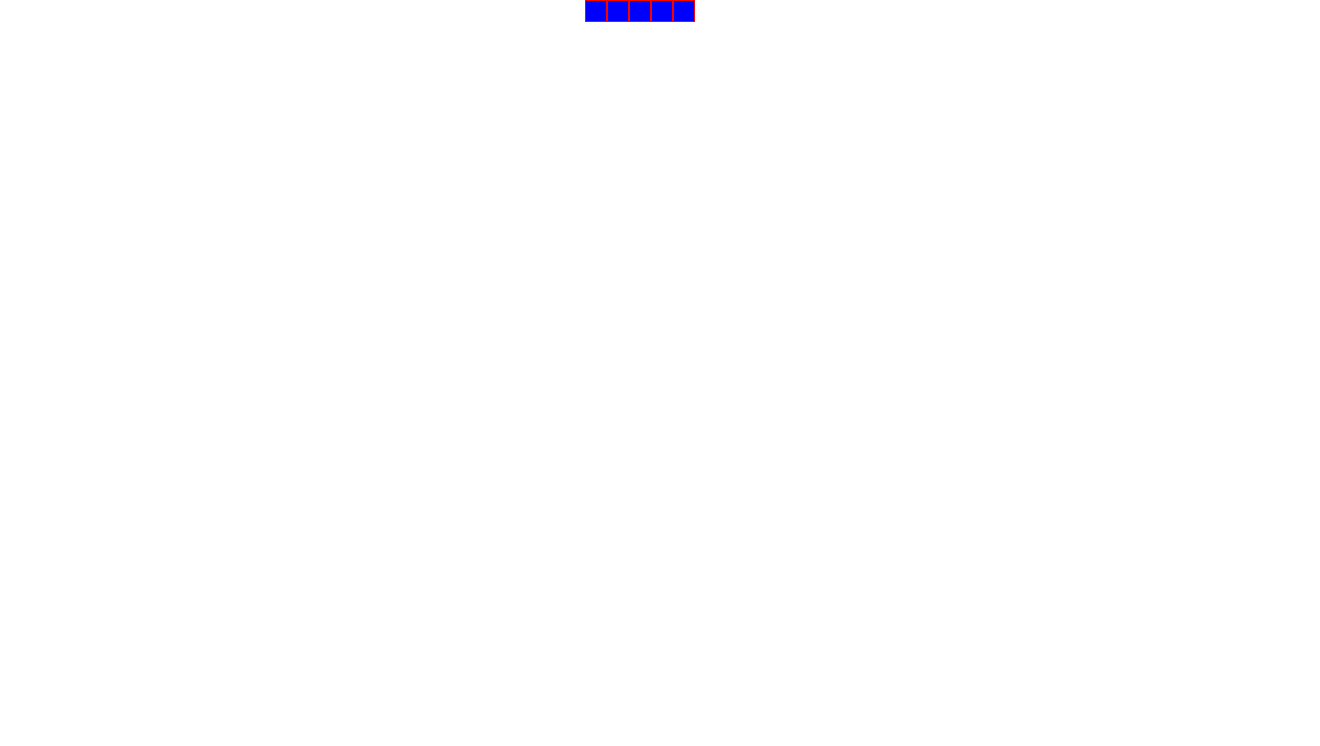
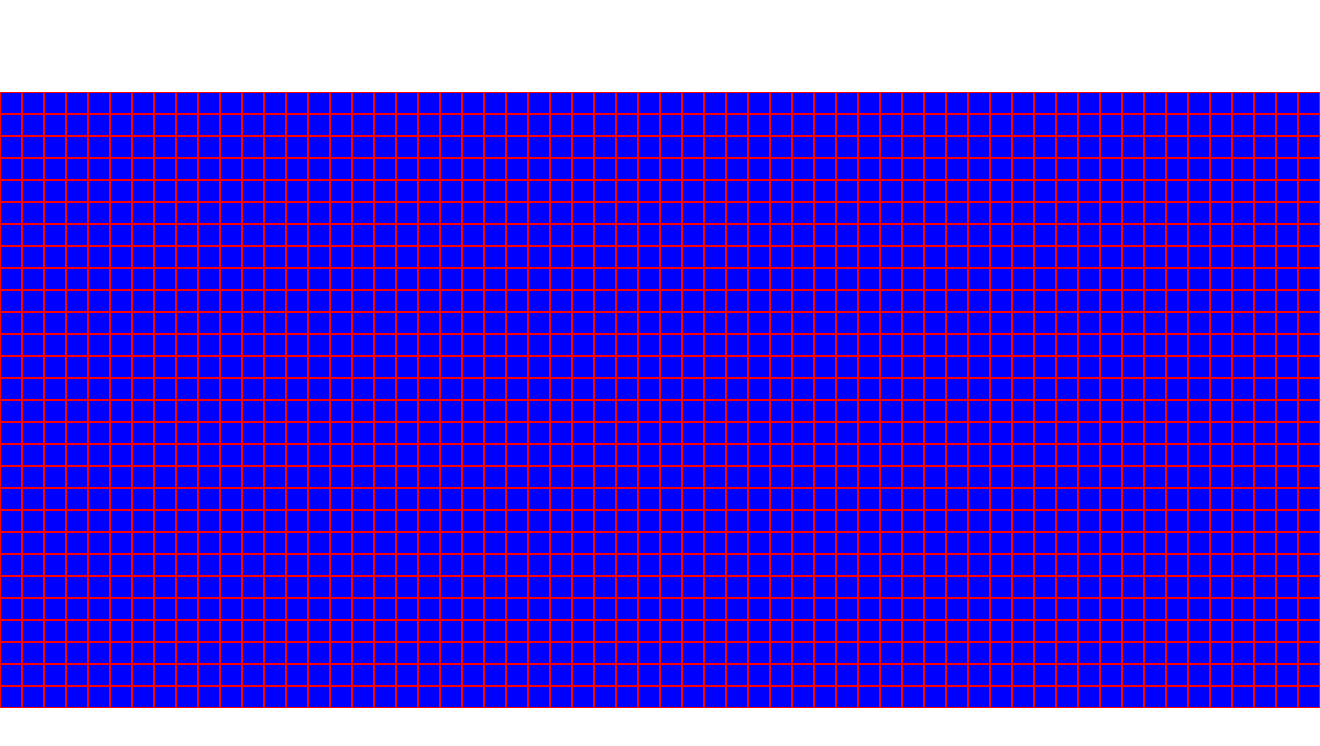
Before and after one commit to iago333dev/SnakeGame-TypeScript, a React (Create React App) app: page / in a window 1280 px wide. Shown: the top 746 px of the page, 1320 px wide, since content can reach past the window. Built offline with nearby package versions, Linux system fonts and the light colour scheme.

Commit message:
Add files via upload

```diff
--- a/src/App.tsx
+++ b/src/App.tsx
@@ -1,21 +1,36 @@
-import React, { useState } from "react";
-import Board from "./components/Board/board";
+import Board from "./components/Board";
+import React from "react";
 
 const initialState = {
   directionX: 1,
   directionY: 0,
   food: [5, 5],
-  size: { x: 17, y: 17 },
+  size: { x: 60, y: 28 },
   snake: [ [2, 0] ,[1,0], [0,0]],
   velocity: 400,
   score: 0
 };
 
+function getBoard() {
+
+  const board = [...Array(initialState.size.y)].map(() => {
+    return [...Array(initialState.size.x)].map(() => {
+      return "NOT_SNAKE";
+    });
+  });
+
+  return board;
+}
 
 const App: React.FC = () => {
+
+  const board = getBoard();
+  console.log(board);
+
+
   return (
-    <Board>
-    </Board>
+      <Board boardelements={board}>
+      </Board>
   );
 };
 
--- /dev/null
+++ b/src/components/Board/index.tsx
@@ -0,0 +1,63 @@
+import React from "react";
+
+import { Container, Wrapper, Linha, Quadrado } from "./styles";
+
+interface BoardProps {
+  boardelements: string[][]
+}
+
+
+/*
+const SnakeCell: React.FC = ({
+
+}) => (
+  <div></div>
+);
+*/
+
+const Board: React.FC<BoardProps> = ({
+  boardelements,
+}) => (
+  <Container>
+    <Wrapper>
+      {boardelements.map((row, j) => (
+        <Linha key={j}>
+          {row.map((element, i) => (
+            <Quadrado key={i} state={element}>
+
+            </Quadrado>
+          ))}
+        </Linha>
+      ))}
+    </Wrapper>
+  </Container>
+);
+
+/*
+const Board: React.FC<BoardProps> = () => {
+  return (
+    <Container>
+      <Linha>
+        <Quadrado />
+      </Linha>
+    </Container>
+  );
+
+  const SnakeCell = props => (
+  <div
+    style={{
+      display: "inline-block",
+      backgroundColor: cellColors[props.state],
+      width: "25px",
+      height: "25px",
+      marginLeft: "1px",
+      marginRight: "1px"
+    }}
+  />
+);
+};
+
+export default Board;
+*/
+
+export default Board;
--- a/src/components/Board/styles.tsx
+++ b/src/components/Board/styles.tsx
@@ -1,16 +1,30 @@
 import styled from 'styled-components';
+
 
 export const Container = styled.div`
   display: flex;
+  height: 100vh;
+`
+export const Wrapper = styled.div`
+  display: flex;
+  flex-direction: column;
+  margin: auto;
 `
 export const Linha = styled.div`
   display: flex;
-  flex-wrap: wrap;
-  margin: auto;
 `
-export const Quadrado = styled.div`
+interface QuadradoProps {
+  state: string
+}
+export const Quadrado = styled.div<QuadradoProps>`
   background-color: blue;
   width: 20px;
   height: 20px;
   border: 1px solid red;
+
 `
+
+/* //
+${props => props.state ? `NOT_SNAKE` && `background-color: green;`}
+  ${props => props.state && 'background-color: green;'};
+*/
```
